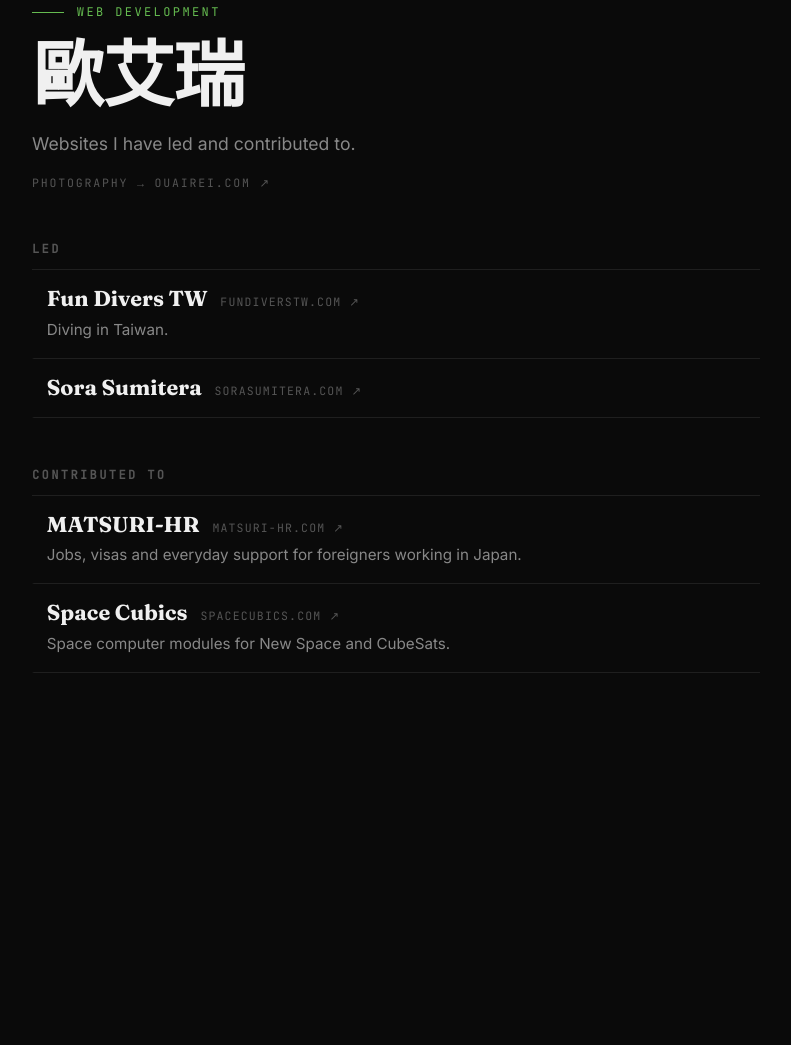
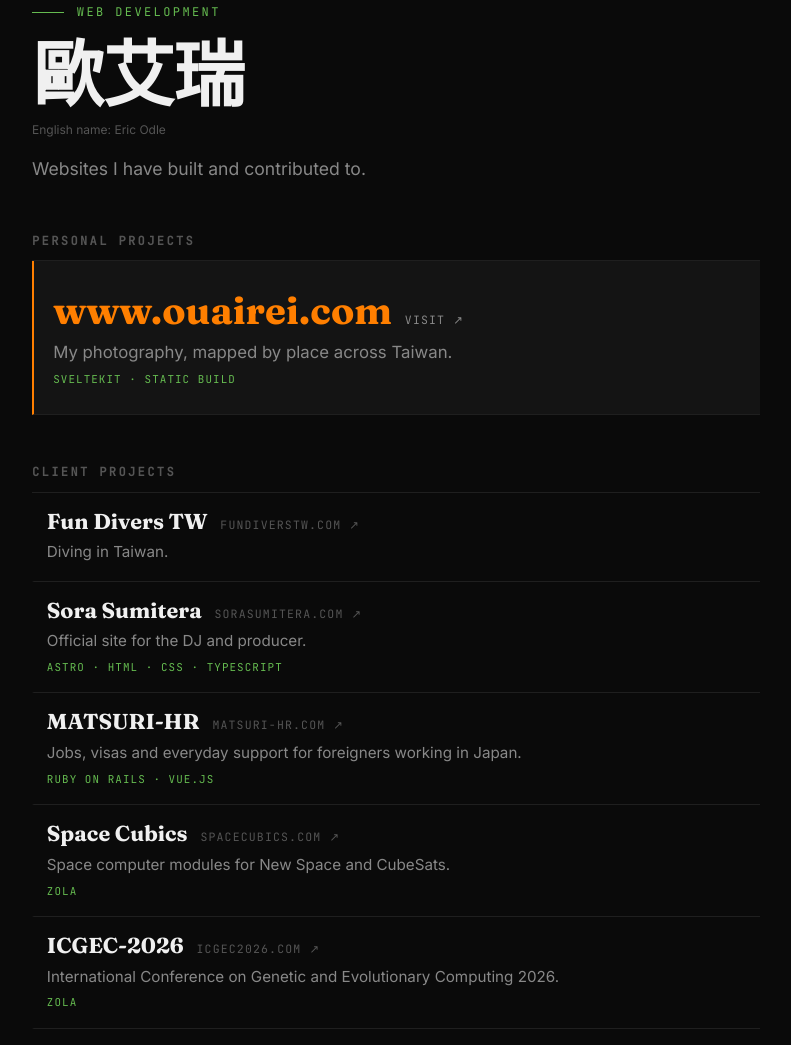
Before and after one commit to ericodle/ericodle.github.io, a plain HTML site: page index.html in a window 1280 px wide. Shown: the part 109-1154 px from the top of the page, without its empty margins (244-1035 px from the left). Before the commit the page ends 878 px from the top, so only its background shows below. Drawn offline with Linux system fonts and the light colour scheme.

Commit message:
Split projects into personal and client, feature ouairei.com, add stacks and ICGEC-2026

```diff
--- a/index.html
+++ b/index.html
@@ -5,7 +5,7 @@
 		<meta name="viewport" content="width=device-width, initial-scale=1" />
 		<meta name="theme-color" content="#0a0a0a" />
 		<title>Web Development · 歐艾瑞</title>
-		<meta name="description" content="Websites I have led and contributed to." />
+		<meta name="description" content="Websites I have built and contributed to." />
 		<link rel="preconnect" href="https://fonts.googleapis.com" />
 		<link rel="preconnect" href="https://fonts.gstatic.com" crossorigin />
 		<link
@@ -19,12 +19,28 @@
 			<header class="intro">
 				<span class="eyebrow mono">Web development</span>
 				<h1 class="title">歐艾瑞</h1>
-				<p class="lede">Websites I have led and contributed to.</p>
-				<a class="aside mono" href="https://ouairei.com/">Photography → ouairei.com ↗</a>
+				<p class="alt-name">English name: Eric Odle</p>
+				<p class="lede">Websites I have built and contributed to.</p>
 			</header>
 
 			<section class="group">
-				<h2 class="group-label mono">Led</h2>
+				<h2 class="group-label mono">Personal Projects</h2>
+				<ul class="projects">
+					<li>
+						<a class="project featured" href="https://www.ouairei.com/" target="_blank" rel="noopener">
+							<span class="p-top">
+								<span class="p-name">www.ouairei.com</span>
+								<span class="p-host mono">Visit ↗</span>
+							</span>
+							<span class="p-desc">My photography, mapped by place across Taiwan.</span>
+							<span class="p-stack mono">SvelteKit · static build</span>
+						</a>
+					</li>
+				</ul>
+			</section>
+
+			<section class="group">
+				<h2 class="group-label mono">Client Projects</h2>
 				<ul class="projects">
 					<li>
 						<a class="project" href="https://www.fundiverstw.com/" target="_blank" rel="noopener">
@@ -41,14 +57,10 @@
 								<span class="p-name">Sora Sumitera</span>
 								<span class="p-host mono">sorasumitera.com ↗</span>
 							</span>
+							<span class="p-desc">Official site for the DJ and producer.</span>
+							<span class="p-stack mono">Astro · HTML · CSS · TypeScript</span>
 						</a>
 					</li>
-				</ul>
-			</section>
-
-			<section class="group">
-				<h2 class="group-label mono">Contributed to</h2>
-				<ul class="projects">
 					<li>
 						<a class="project" href="https://www.matsuri-hr.com/" target="_blank" rel="noopener">
 							<span class="p-top">
@@ -56,6 +68,7 @@
 								<span class="p-host mono">matsuri-hr.com ↗</span>
 							</span>
 							<span class="p-desc">Jobs, visas and everyday support for foreigners working in Japan.</span>
+							<span class="p-stack mono">Ruby on Rails · Vue.js</span>
 						</a>
 					</li>
 					<li>
@@ -65,6 +78,17 @@
 								<span class="p-host mono">spacecubics.com ↗</span>
 							</span>
 							<span class="p-desc">Space computer modules for New Space and CubeSats.</span>
+							<span class="p-stack mono">Zola</span>
+						</a>
+					</li>
+					<li>
+						<a class="project" href="https://www.icgec2026.com/" target="_blank" rel="noopener">
+							<span class="p-top">
+								<span class="p-name">ICGEC-2026</span>
+								<span class="p-host mono">icgec2026.com ↗</span>
+							</span>
+							<span class="p-desc">International Conference on Genetic and Evolutionary Computing 2026.</span>
+							<span class="p-stack mono">Zola</span>
 						</a>
 					</li>
 				</ul>
--- a/style.css
+++ b/style.css
@@ -88,15 +88,10 @@ a {
 	font-size: 1.1rem;
 }
 
-.aside {
-	font-size: 0.72rem;
-	letter-spacing: 0.16em;
+.alt-name {
+	margin-top: -0.6rem;
+	font-size: 0.75rem;
 	color: var(--color-text-faint);
-}
-
-.aside:hover,
-.aside:focus-visible {
-	color: var(--color-orange);
 }
 
 /* --- Projects ----------------------------------------------------------- */
@@ -161,3 +156,29 @@ a {
 	color: var(--color-text-muted);
 	font-size: 0.95rem;
 }
+
+.p-stack {
+	font-size: 0.68rem;
+	letter-spacing: 0.1em;
+	color: var(--color-green-light);
+}
+
+/* ouairei.com gets more weight than the rest. */
+.project.featured {
+	padding: 1.6rem 1.2rem;
+	background: var(--color-bg-raised);
+	border-left-color: var(--color-orange);
+}
+
+.project.featured .p-name {
+	font-size: clamp(1.7rem, 5vw, 2.4rem);
+	color: var(--color-orange);
+}
+
+.project.featured .p-host {
+	color: var(--color-text-muted);
+}
+
+.project.featured .p-desc {
+	font-size: 1.05rem;
+}
```
Also changed, not shown: README.md.
